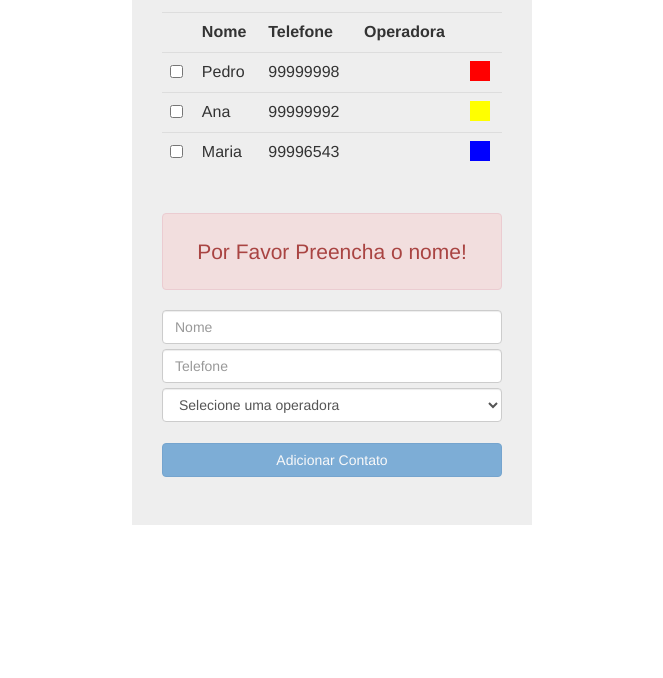
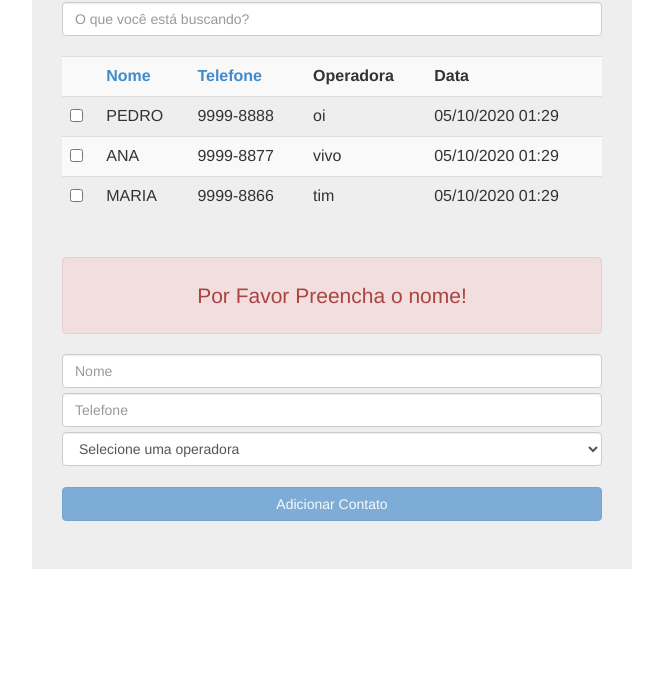
Before and after one commit to diegogeber/NgPhoneList, a plain HTML site: page index.html in a window 1280 px wide. Shown: the part 122-800 px from the top of the page, without its empty margins (308-971 px from the left). Drawn offline with nearby package versions, Linux system fonts and the light colour scheme.

Commit message:
order by

```diff
--- a/index.html
+++ b/index.html
@@ -5,7 +5,7 @@
     <link rel="stylesheet" type="text/css" href="lib/bootstrap/bootstrap.css">
     <style>
         .jumbotron{
-            width: 400px;
+            width: 600px;
             text-align: center;
             margin-top: 20px;
             margin-left: auto;
@@ -29,11 +29,12 @@
         angular.module("listaTelefonica").controller("listaTelefonicaCtrl",function($scope){
             $scope.app = "Lista Telefonica";
             $scope.contatos = [
-                {nome: "Pedro" , telefone: "99999998" , cor:"red"},
-                {nome: "Ana" , telefone: "99999992" , cor: "yellow"},
-                {nome: "Maria" , telefone: "99996543", cor:"blue"}
+                {nome: "Pedro", telefone: "9999-8888", data: new Date(), operadora: {nome: "Oi", codigo: 14, categoria: "Celular"}},
+				{nome: "Ana", telefone: "9999-8877", data: new Date(), operadora: {nome: "Vivo", codigo: 15, categoria: "Celular"}},
+				{nome: "Maria", telefone: "9999-8866", data: new Date(), operadora: {nome: "Tim", codigo: 41, categoria: "Celular"}}
             ];
             $scope.adicionarContato = function(contato){
+                contato.data = new Date();
                 $scope.contatos.push(angular.copy(contato));
                 delete $scope.contato;
                 $scope.contatoForm.$setPristine();
@@ -54,6 +55,10 @@
                 return contatos.some(function(contato){
                     return contato.selecionado
                 })
+            };
+            $scope.ordenarPor = function(campo){
+                $scope.criterioDeOrdenacao = campo;
+                $scope.direcaoDeOrdenacao = !$scope.direcaoDeOrdenacao;
             }
         });
     </script>
@@ -61,22 +66,22 @@
 <body ng-controller="listaTelefonicaCtrl">
     <div class="jumbotron">
         <h3>{{app}}</h3>
-        <table ng-show="contatos.length > 0" class="table">
+        <input class="form-control" type="text" placeholder="O que você está buscando?" ng-model="criterioDeBusca"/>
+        <table ng-show="contatos.length > 0" class="table table-striped">
             <tr>
                 <th></th>
-                <th>Nome</th>
-                <th>Telefone</th>
+                <th><a href="" ng-click="ordenarPor('nome')">Nome</a></th>
+                <th><a href="" ng-click="ordenarPor('telefone')">Telefone</a></th>
                 <th>Operadora</th>
-                <th></th>
+                <th>Data</th>
             </tr>
-            <tr ng-class="{selecionado: contato.selecionado}" ng-repeat="contato in contatos">
+            <tr ng-class="{selecionado: contato.selecionado}" ng-repeat="contato in contatos | filter: criterioDeBusca | orderBy:criterioDeOrdenacao : direcaoDeOrdenacao">
                 <td><input type="checkbox" ng-model="contato.selecionado"></td>
-                <td>{{contato.nome}}</td>
+                <td>{{contato.nome | uppercase}}</td>
                 <td>{{contato.telefone}}</td>
-                <td>{{contato.operadora.nome}}</td>
-                <td>
-                    <div style="width: 20px; height: 20px;" ng-style="{'background-color' : contato.cor}"></div>
-                </td>
+                <td>{{contato.operadora.nome | lowercase}}</td>
+                <td>{{contato.data | date:'dd/MM/yyyy HH:mm'}}</td>
+                <!--<td><div style="width: 20px; height: 20px;" ng-style="{'background-color' : contato.cor}"></div></td>-->
             </tr>
         </table>
         <hr />
```
